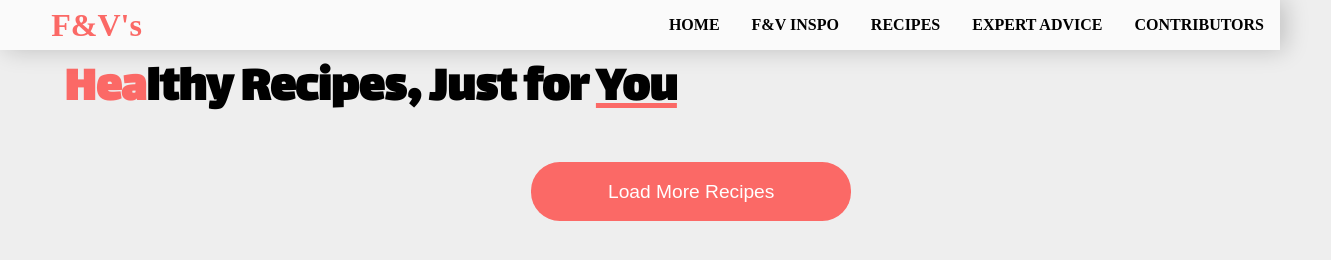
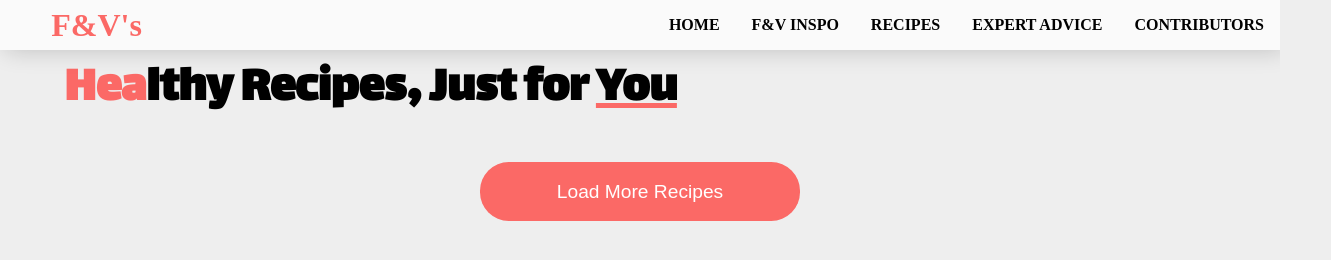
Before and after one commit to TheIyefu/Food-Website, a plain HTML site: page recipes.html in a window 1280 px wide. Shown: the whole page, 1331 px wide, since content can reach past the window. Drawn offline with Linux system fonts and the light colour scheme; no server answers; a web font is replaced by a local one.

Commit message:
Update recipes.css

```diff
--- a/recipes.css
+++ b/recipes.css
@@ -128,7 +128,7 @@ h1{
 .loaddiv{
     width: 100%;
     text-align: center;
-    margin: 4vw;
+    margin: 4vw 0vw;
 }
 #load{
     background-color: #fb6966;
```
